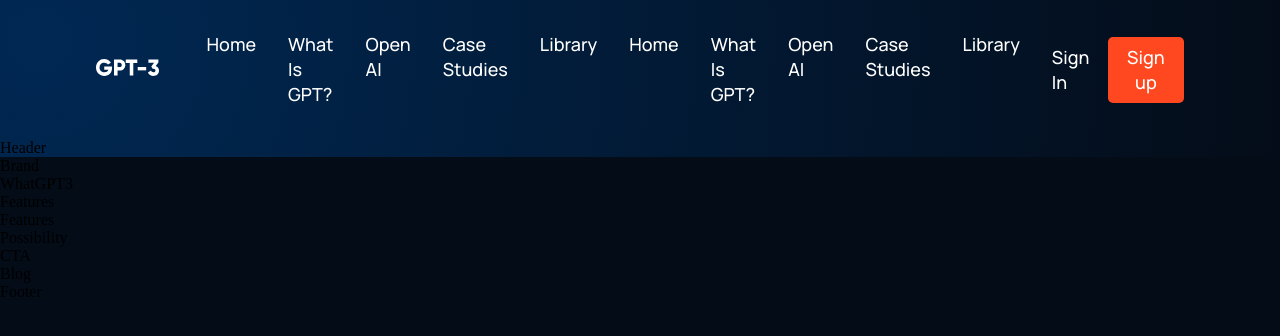
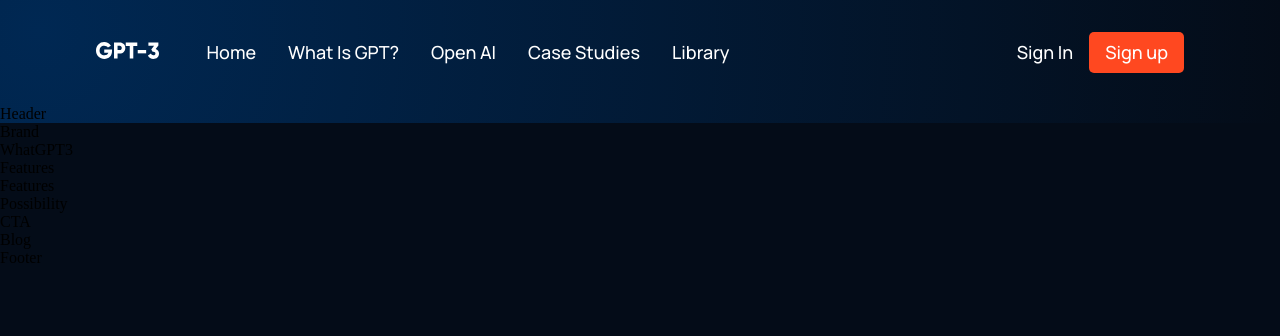
Before and after one commit to ibdavid7/gpt3_jsm, a React (Create React App) app: page / in a window 1280 px wide. Shown: the top 336 px of the page. Built offline with nearby package versions, Linux system fonts and the light colour scheme.

Commit message:
bug fixes

```diff
--- a/src/components/navbar/Navbar.jsx
+++ b/src/components/navbar/Navbar.jsx
@@ -6,7 +6,8 @@
 // BEM -> Block Element Modifier
 
 const Menu = () => {
-    return (<>
+    return (
+        <>
             <p><a href='#home'>Home</a></p>
             <p><a href='#wgpt3'>What is GPT?</a></p>
             <p><a href='#possibility'>Open AI</a></p>
@@ -28,11 +29,6 @@
                 </div>
                 <div className='gpt3__navbar-links_container'>
                     <Menu />
-                    <p><a href='#home'>Home</a></p>
-                    <p><a href='#wgpt3'>What is GPT?</a></p>
-                    <p><a href='#possibility'>Open AI</a></p>
-                    <p><a href='#feagures'>Case Studies</a></p>
-                    <p><a href='#blog'>Library</a></p>
                 </div>
             </div>
             <div className='gpt3__navbar-sign'>
```
Lines whose indentation alone changed are shown as unchanged.
